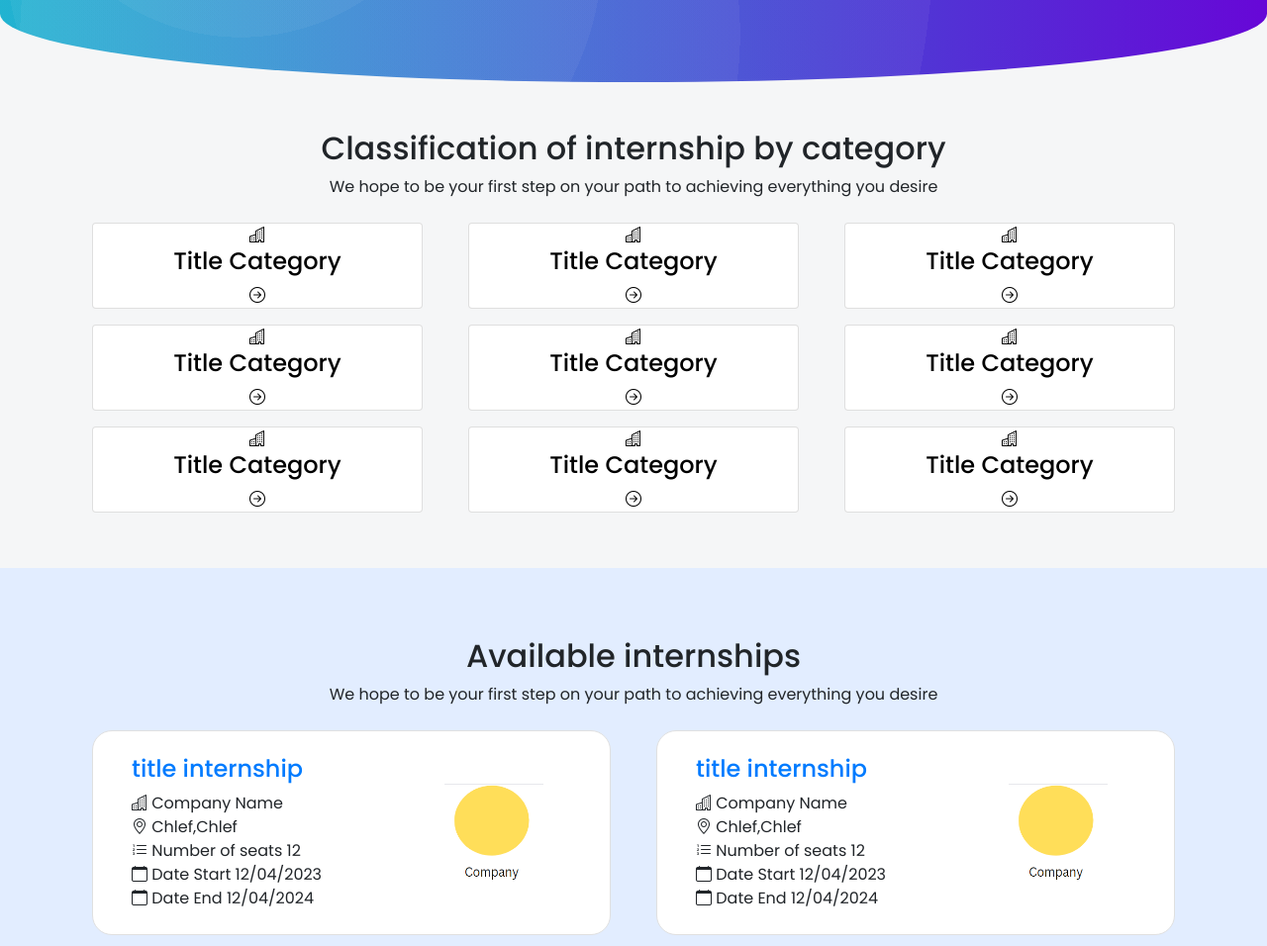
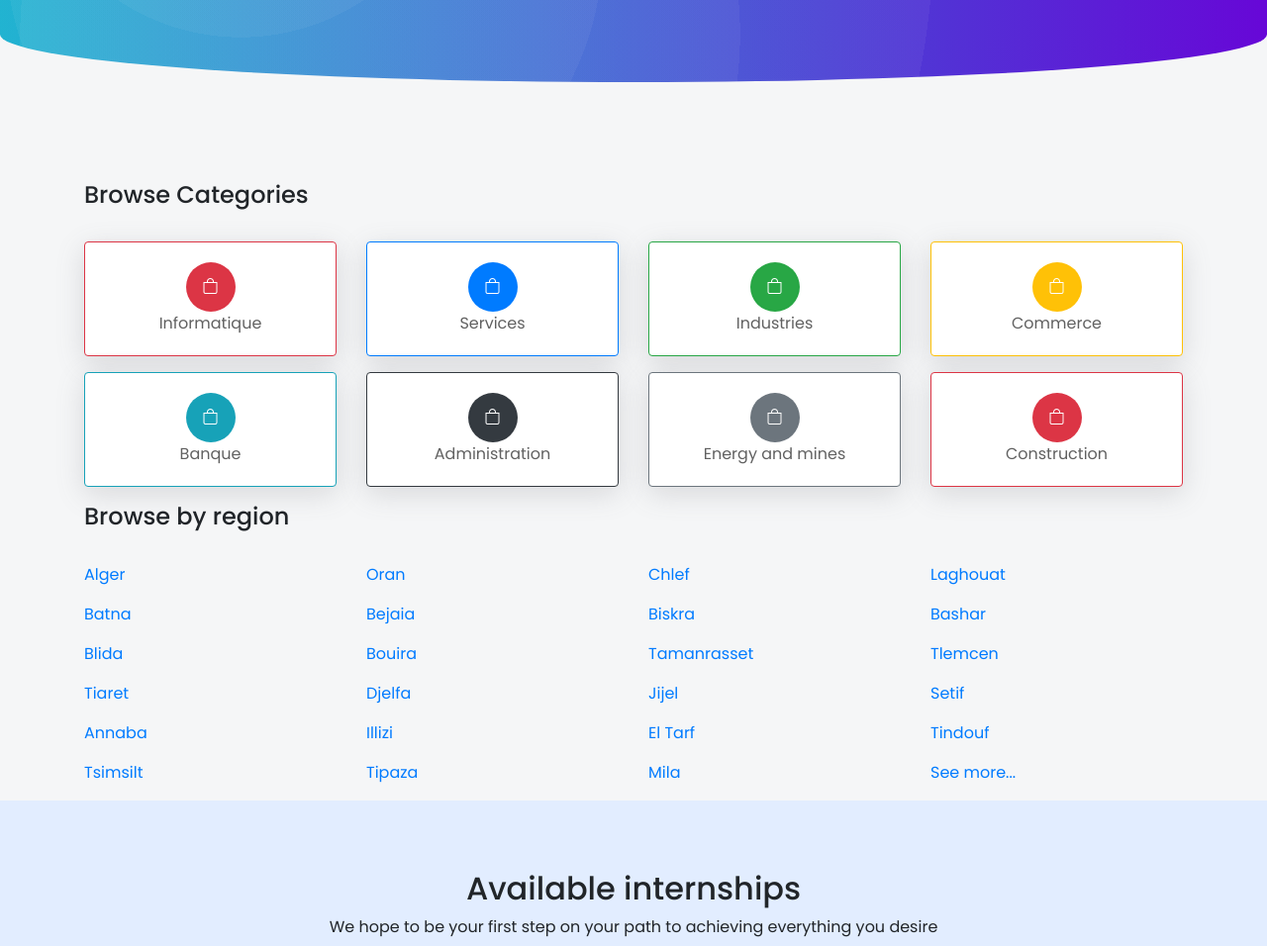
Before and after one commit to AbdelkarimMerabet/internFinder--Front-End, a plain HTML site: page index.html in a window 1280 px wide. Shown: the part 678-1634 px from the top of the page at 99% size. Drawn offline with nearby package versions, Linux system fonts and the light colour scheme.

Commit message:
update  Page home

```diff
--- a/index.html
+++ b/index.html
@@ -59,7 +59,9 @@
     </div>
     <!-------------------------------------------- nav-bar ------------------------------------>
 
-    </section>
+    <!-------------------------------------------- content ------------------------------------>
+
+    <!-------------------------------------------- header ------------------------------------>
     <div class="header" >
       <div class="container">
           <div class="row justify-content-md-center align-items-center">
@@ -88,7 +90,6 @@
                     </button>
                   </form>
                 </div>
-
               </div>
               <div class="col-md-5 d-none d-md-block">
                 <img src="images/image-header.png" width="500px" height="433px">
@@ -96,145 +97,159 @@
           </div>
       </div>
     </div>
+    <!-------------------------------------------- header ------------------------------------>
 
-      <div class="Category my-5">
+    <!-------------------------------------------- category ---------------------------------->
+      <div class="category">
         <div class="container">
-          <h2 class='text-center'>Classification of internship by category</h2>
-          <p class='text-center'>We hope to be your first step on your path to achieving everything you desire</p>
+          <div class="category-container">
+            <div class="category-title pb-4">
+              <h4>Browse Categories</h4>
+            </div>
+            <div class="category-content">
               <div class="row">
-          <div class="col-xs-12 col-md-4 ">
-            <a href="#">
-              <div class="row align-items-center card m-2 ">
-                <div class="col-xs-4">
-                  <i class="bi bi-building"></i>
+                <div class="col-md-3 col-sm-6 col-xs-12 mb-3">
+                  <a class="card border-danger" href="">
+                    <div class="card-body text-center">
+                      <div class="category-content__icon  bg-danger">
+                        <i class="bi bi-bag"></i>
                       </div>
-                <div class="col-xs-6">
-                  <h4>Title Category</h4>
+                      <div class="category-content__details">
+                        Informatique
                       </div>
-                <div class="col-xs-2"><i class="bi bi-arrow-right-circle"></i></div>
                     </div>
                   </a>
-
                 </div>
-          <div class="col-xs-12 col-md-4 ">
-            <a href="#">
-              <div class="row align-items-center card m-2 ">
-                <div class="col-xs-4">
-                  <i class="bi bi-building"></i>
+                <div class="col-md-3 col-sm-6 col-xs-12 mb-3">
+                  <a class="card border-primary" href="">
+                    <div class="card-body text-center">
+                      <div class="category-content__icon  bg-primary">
+                        <i class="bi bi-bag"></i>
                       </div>
-                <div class="col-xs-6">
-                  <h4>Title Category</h4>
+                      <div class="category-content__details">
+                        Services
                       </div>
-                <div class="col-xs-2"><i class="bi bi-arrow-right-circle"></i></div>
                     </div>
                   </a>
-
                 </div>
-          <div class="col-xs-12 col-md-4 ">
-            <a href="#">
-              <div class="row align-items-center card m-2 ">
-                <div class="col-xs-4">
-                  <i class="bi bi-building"></i>
+                <div class="col-md-3 col-sm-6 col-xs-12 mb-3">
+                  <a class="card border-success" href="">
+                    <div class="card-body text-center">
+                      <div class="category-content__icon  bg-success">
+                        <i class="bi bi-bag"></i>
                       </div>
-                <div class="col-xs-6">
-                  <h4>Title Category</h4>
+                      <div class="category-content__details">
+                        Industries
                       </div>
-                <div class="col-xs-2"><i class="bi bi-arrow-right-circle"></i></div>
                     </div>
                   </a>
-
                 </div>
-          <div class="col-xs-12 col-md-4 ">
-            <a href="#">
-              <div class="row align-items-center card m-2 ">
-                <div class="col-xs-4">
-                  <i class="bi bi-building"></i>
+                <div class="col-md-3 col-sm-6 col-xs-12 mb-3">
+                  <a class="card border-warning" href="">
+                    <div class="card-body text-center">
+                      <div class="category-content__icon  bg-warning">
+                        <i class="bi bi-bag"></i>
                       </div>
-                <div class="col-xs-6">
-                  <h4>Title Category</h4>
+                      <div class="category-content__details">
+                        Commerce
                       </div>
-                <div class="col-xs-2"><i class="bi bi-arrow-right-circle"></i></div>
                     </div>
                   </a>
-
                 </div>
-          <div class="col-xs-12 col-md-4 ">
-            <a href="#">
-              <div class="row align-items-center card m-2 ">
-                <div class="col-xs-4">
-                  <i class="bi bi-building"></i>
+                <div class="col-md-3 col-sm-6 col-xs-12 mb-3">
+                  <a class="card border-info" href="">
+                    <div class="card-body text-center">
+                      <div class="category-content__icon  bg-info">
+                        <i class="bi bi-bag"></i>
                       </div>
-                <div class="col-xs-6">
-                  <h4>Title Category</h4>
+                      <div class="category-content__details">
+                        Banque
                       </div>
-                <div class="col-xs-2"><i class="bi bi-arrow-right-circle"></i></div>
                     </div>
                   </a>
-
                 </div>
-          <div class="col-xs-12 col-md-4 ">
-            <a href="#">
-              <div class="row align-items-center card m-2 ">
-                <div class="col-xs-4">
-                  <i class="bi bi-building"></i>
+                <div class="col-md-3 col-sm-6 col-xs-12 mb-3">
+                  <a class="card border-dark" href="">
+                    <div class="card-body text-center">
+                      <div class="category-content__icon  bg-dark">
+                        <i class="bi bi-bag"></i>
                       </div>
-                <div class="col-xs-6">
-                  <h4>Title Category</h4>
+                      <div class="category-content__details">
+                        Administration
                       </div>
-                <div class="col-xs-2"><i class="bi bi-arrow-right-circle"></i></div>
                     </div>
                   </a>
-
                 </div>
-          <div class="col-xs-12 col-md-4 ">
-            <a href="#">
-              <div class="row align-items-center card m-2 ">
-                <div class="col-xs-4">
-                  <i class="bi bi-building"></i>
+                <div class="col-md-3 col-sm-6 col-xs-12 mb-3">
+                  <a class="card border-secondary" href="">
+                    <div class="card-body text-center">
+                      <div class="category-content__icon  bg-secondary">
+                        <i class="bi bi-bag"></i>
                       </div>
-                <div class="col-xs-6">
-                  <h4>Title Category</h4>
+                      <div class="category-content__details">
+                        Energy and mines
                       </div>
-                <div class="col-xs-2"><i class="bi bi-arrow-right-circle"></i></div>
                     </div>
                   </a>
-
                 </div>
-          <div class="col-xs-12 col-md-4 ">
-            <a href="#">
-              <div class="row align-items-center card m-2 ">
-                <div class="col-xs-4">
-                  <i class="bi bi-building"></i>
+                <div class="col-md-3 col-sm-6 col-xs-12 mb-3">
+                  <a class="card border-danger" href="">
+                    <div class="card-body text-center">
+                      <div class="category-content__icon  bg-danger">
+                        <i class="bi bi-bag"></i>
                       </div>
-                <div class="col-xs-6">
-                  <h4>Title Category</h4>
+                      <div class="category-content__details">
+                        Construction
                       </div>
-                <div class="col-xs-2"><i class="bi bi-arrow-right-circle"></i></div>
                     </div>
                   </a>
-
-          </div>
-          <div class="col-xs-12 col-md-4 ">
-            <a href="#">
-              <div class="row align-items-center card m-2 ">
-                <div class="col-xs-4">
-                  <i class="bi bi-building"></i>
-                </div>
-                <div class="col-xs-6">
-                  <h4>Title Category</h4>
-                </div>
-                <div class="col-xs-2"><i class="bi bi-arrow-right-circle"></i></div>
-              </div>
-            </a>
-
-          </div>
-
-
-
-
                 </div>
               </div>
             </div>
+          </div>
+        </div>
+      </div>
+    <!-------------------------------------------- category ---------------------------------->
+
+    <!-------------------------------------------- category ---------------------------------->
+    <div class="location">
+      <div class="container">
+          <div class="location-container">
+            <div class="location-title pb-4">
+              <h4>Browse by region</h4>
+            </div>
+            <div class="location-content">
+              <div class="row">
+                <div class="col-md-3 col-sm-6 col-xs-12 mb-3"><a href="">Alger</a></div>
+                <div class="col-md-3 col-sm-6 col-xs-12 mb-3"><a href="">Oran</a></div>
+                <div class="col-md-3 col-sm-6 col-xs-12 mb-3"><a href="">Chlef</a></div>
+                <div class="col-md-3 col-sm-6 col-xs-12 mb-3"><a href="">Laghouat</a></div>
+                <div class="col-md-3 col-sm-6 col-xs-12 mb-3"><a href="">Batna</a></div>
+                <div class="col-md-3 col-sm-6 col-xs-12 mb-3"><a href="">Bejaia</a></div>
+                <div class="col-md-3 col-sm-6 col-xs-12 mb-3"><a href="">Biskra</a></div>
+                <div class="col-md-3 col-sm-6 col-xs-12 mb-3"><a href="">Bashar</a></div>
+                <div class="col-md-3 col-sm-6 col-xs-12 mb-3"><a href="">Blida</a></div>
+                <div class="col-md-3 col-sm-6 col-xs-12 mb-3"><a href="">Bouira</a></div>
+                <div class="col-md-3 col-sm-6 col-xs-12 mb-3"><a href="">Tamanrasset</a></div>
+                <div class="col-md-3 col-sm-6 col-xs-12 mb-3"><a href="">Tlemcen</a></div>
+                <div class="col-md-3 col-sm-6 col-xs-12 mb-3"><a href="">Tiaret</a></div>
+                <div class="col-md-3 col-sm-6 col-xs-12 mb-3"><a href="">Djelfa</a></div>
+                <div class="col-md-3 col-sm-6 col-xs-12 mb-3"><a href="">Jijel</a></div>
+                <div class="col-md-3 col-sm-6 col-xs-12 mb-3"><a href="">Setif</a></div>
+                <div class="col-md-3 col-sm-6 col-xs-12 mb-3"><a href="">Annaba</a></div>
+                <div class="col-md-3 col-sm-6 col-xs-12 mb-3"><a href="">Illizi</a></div>
+                <div class="col-md-3 col-sm-6 col-xs-12 mb-3"><a href="">El Tarf</a></div>
+                <div class="col-md-3 col-sm-6 col-xs-12 mb-3"><a href="">Tindouf</a></div>
+                <div class="col-md-3 col-sm-6 col-xs-12 mb-3"><a href="">Tsimsilt</a></div>
+                <div class="col-md-3 col-sm-6 col-xs-12 mb-3"><a href="">Tipaza</a></div>
+                <div class="col-md-3 col-sm-6 col-xs-12 mb-3"><a href="">Mila</a></div>
+                <div class="col-md-3 col-sm-6 col-xs-12 mb-3"><a href="">See more...</a></div>
+              </div>
+            </div>
+          </div>
+      </div>
+    </div>
+    <!-------------------------------------------- category ---------------------------------->
 
       <div class="internshipDisp">
         <div class="container">
--- a/style.css
+++ b/style.css
@@ -3,6 +3,10 @@
   margin: 0px;
   box-sizing: border-box;
   font-family: "Poppins", sans-serif;
+}
+
+a:hover{
+  text-decoration: none;
 }
 body {
   background-color: #f5f6f7;
@@ -335,17 +339,89 @@ footer .Links li a:hover {
 /********************* Home *************************************/
   /******************* header ***********************************/
   .header {
+    color: white;
     padding-top: 100px;
     background-image: radial-gradient(circle at 67% 83%, hsla(317,0%,96%,0.05) 0%, hsla(317,0%,96%,0.05) 1%,transparent 1%, transparent 5%,transparent 5%, transparent 100%),radial-gradient(circle at 24% 80%, hsla(317,0%,96%,0.05) 0%, hsla(317,0%,96%,0.05) 27%,transparent 27%, transparent 63%,transparent 63%, transparent 100%),radial-gradient(circle at 23% 5%, hsla(317,0%,96%,0.05) 0%, hsla(317,0%,96%,0.05) 26%,transparent 26%, transparent 82%,transparent 82%, transparent 100%),radial-gradient(circle at 21% 11%, hsla(317,0%,96%,0.05) 0%, hsla(317,0%,96%,0.05) 35%,transparent 35%, transparent 45%,transparent 45%, transparent 100%),radial-gradient(circle at 10% 11%, hsla(317,0%,96%,0.05) 0%, hsla(317,0%,96%,0.05) 21%,transparent 21%, transparent 81%,transparent 81%, transparent 100%),radial-gradient(circle at 19% 61%, hsla(317,0%,96%,0.05) 0%, hsla(317,0%,96%,0.05) 20%,transparent 20%, transparent 61%,transparent 61%, transparent 100%),radial-gradient(circle at 13% 77%, hsla(317,0%,96%,0.05) 0%, hsla(317,0%,96%,0.05) 63%,transparent 63%, transparent 72%,transparent 72%, transparent 100%),radial-gradient(circle at 30% 93%, hsla(317,0%,96%,0.05) 0%, hsla(317,0%,96%,0.05) 33%,transparent 33%, transparent 82%,transparent 82%, transparent 100%),linear-gradient(90deg, rgb(22, 176, 207),rgb(103, 7, 215));;
     position: relative;
-    border-bottom-left-radius: 50% 10%;
-    border-bottom-right-radius: 50% 10%;
+    border-bottom-left-radius: 50% 7%;
+    border-bottom-right-radius: 50% 7%;
     height: 690px;
+  }
+  .header .header-body{
+    color: rgb(212, 212, 212);
+    font-size: 22px;
   }
   /******************* header ***********************************/
 
+  /******************* category *********************************/
+  .category  {
+    padding-top:100px;
+    background: #f5f6f7;
+    height: 100%;
+  }
+  .category .category-container .category-content .card{
+    box-shadow: rgba(100, 100, 111, 0.2) 0px 7px 29px 0px;
+    position: relative;
+    top: 0;
+    -webkit-transition: all 0.3s ease-in-out;
+    -moz-transition: all 0.3s ease-in-out;
+    -o-transition: all 0.3s ease-in-out;
+    transition: all 0.3s ease-in-out;
+  }
+  .category .category-container .category-content .card:hover{
+    position: relative;
+    top: -3px;
+    box-shadow: rgba(100, 100, 111, 0.2) 0px 10px 39px 0px;
+
+  }
+  .category .category-container .category-content .card .category-content__icon{
+    color: white;
+    border-radius: 100%;
+    height: 50px;
+    width: 50px;
+    display: inline flex;
+    justify-content: center;
+    align-items: center;
+  }
+  .category .category-container .category-content .card .category-content__details{
+    color: #616161;
+  }
+  /******************* category *********************************/
+
 /********************* Home *************************************/
+
+
+
+
+
+
+
+
+
+
+
+
+
 /* Home */
+/* .category  {
+  padding-top:100px ;
+  position: relative;
+  background: #2c3e50;
+  border-bottom-left-radius: 50% 7%;
+  border-bottom-right-radius: 50% 7%;
+  height: 800px;
+}
+.category::after  {
+  content: '';
+  border-bottom-left-radius: 50% 50%;
+  border-bottom-right-radius: 50% 50%;
+  position: absolute;
+  top: 0;
+  width: 100%;
+  background-color: #f5f6f7;
+  height: 100px;
+} */
+
 
 /* category */
 .Category a {
```
Lines whose indentation alone changed are shown as unchanged.
